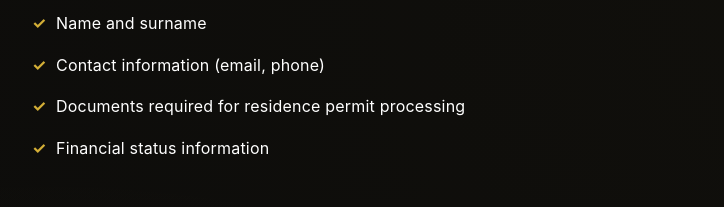
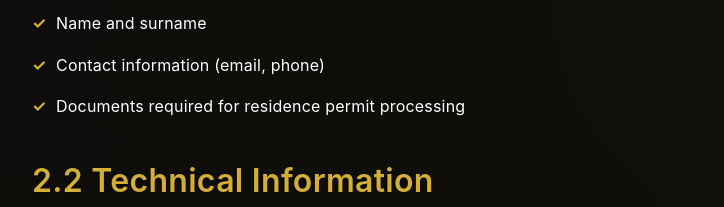
Before and after one commit to vivaeuropasup-creator/vivaeuropa123, a website: page privacy_en.html in a window 1280 px wide. Shown: the part 892-1099 px from the top of the page, without its empty margins (208-932 px from the left). Drawn offline with Linux system fonts and the light colour scheme.

Commit message:
Remove Financial status information from privacy_en.html

```diff
--- a/privacy_en.html
+++ b/privacy_en.html
@@ -56,7 +56,6 @@
                         <li>Name and surname</li>
                         <li>Contact information (email, phone)</li>
                         <li>Documents required for residence permit processing</li>
-                        <li>Financial status information</li>
                     </ul>
 
                     <h3>2.2 Technical Information</h3>
```
